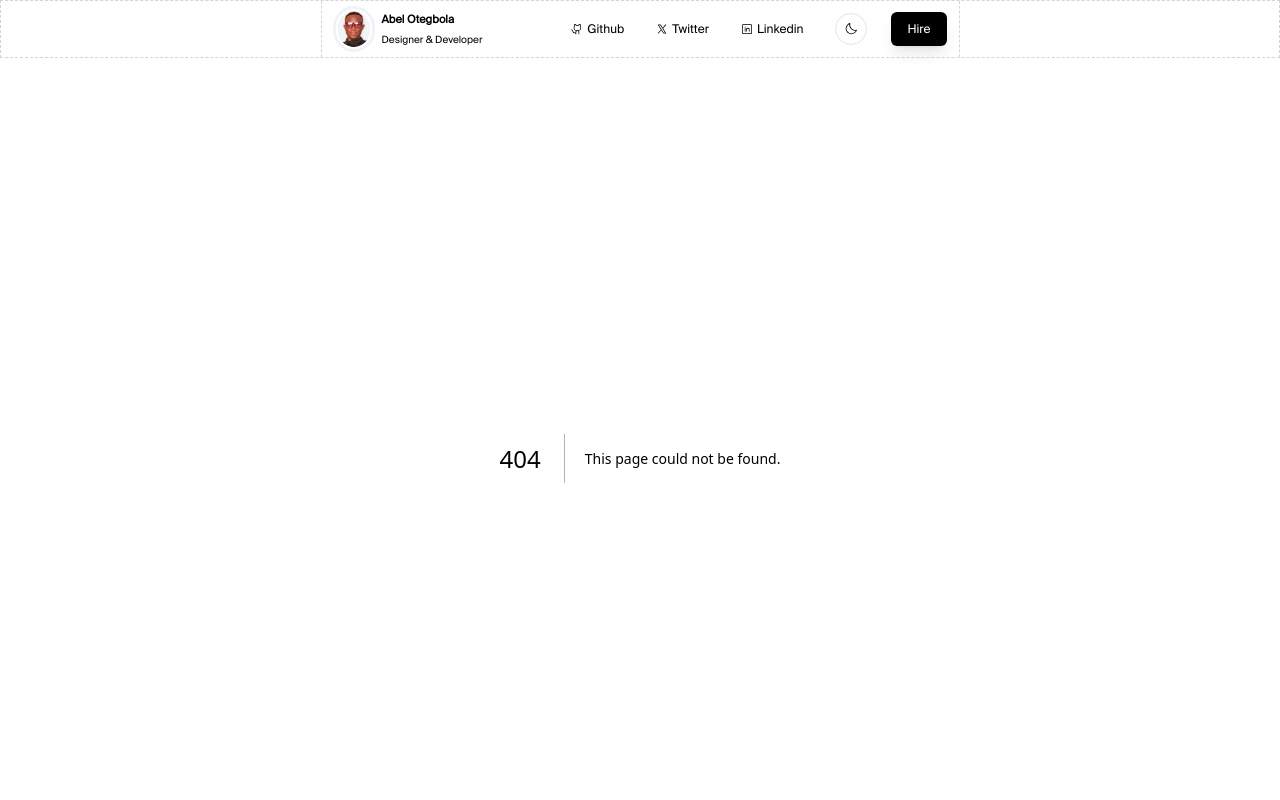
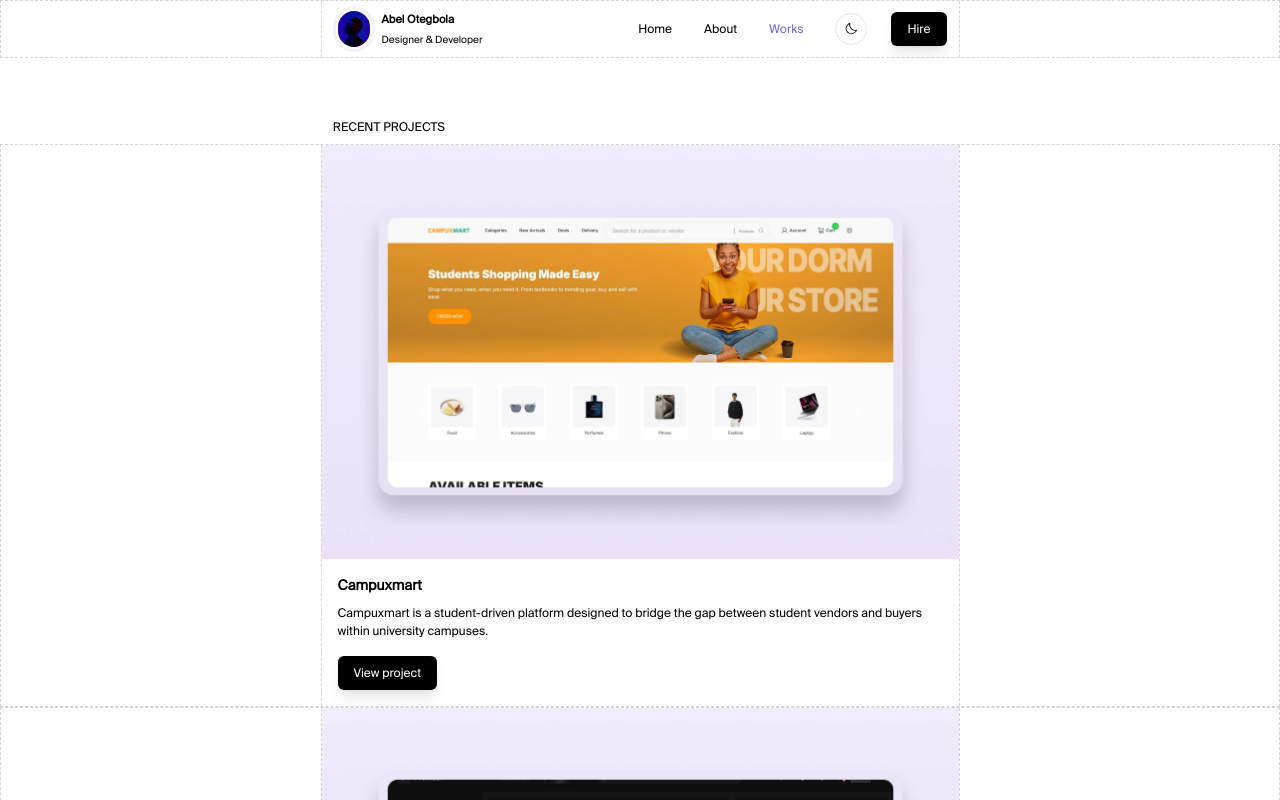
Before and after one commit to abel-otegbola/Portfolio, a Next.js app: page /works in a window 1280 px wide. Before the commit this address had no page. Shown: the top 800 px of the page. Built offline with nearby package versions, Linux system fonts and the light colour scheme.

Commit message:
feat: create about and works pages

```diff
--- /dev/null
+++ b/src/app/about/page.tsx
@@ -0,0 +1,27 @@
+'use client'
+
+import Image from "next/image"
+
+export default function Contact() {
+
+    return (
+        <main className="my-[60px] flex flex-col gap-2">
+            <p className="uppercase font-light text-[12px] xl:px-[26%] lg:px-[21%] md:px-[11%] px-4">About me</p>
+            <div className="border border-dashed border-gray-500/[0.3] xl:px-[25%] lg:px-[20%] md:px-[10%]">
+                <div className="flex gap-1 flex-col gap-2 p-3 border-x border-dashed border-gray-500/[0.3] dark:bg-black/[0.8] backdrop-blur-sm">
+                <div className="flex md:items-center md:flex-row flex-col gap-6">
+                    <Image src="/images/abel.png" alt="muse" width={220} height={220} className="object-cover bottom-0 h-full"/>
+                    <div className="flex flex-col gap-2">
+                        <p>
+                            I&apos;m Abel, a designer and developer working remotely from Nigeria. I specialize in crafting clean, user-focused digital products, from websites and web apps to intuitive interfaces and brand experiences.
+                        </p>
+                        <p>
+                            Over the years, I&apos;ve had the privilege of collaborating with startups, remote agencies, and creative teams to bring ideas to life online. Whether it&apos;s refining a marketing site or designing a product UI from the ground up, I&apos;m passionate about creating designs that are beautiful and functional.
+                        </p>
+                    </div>
+                </div>
+                </div>
+            </div>
+        </main>
+    )
+}
--- a/src/app/page.tsx
+++ b/src/app/page.tsx
@@ -31,9 +31,6 @@ export default function Home() {
                 </p>
               </div>
             </div>
-            {/* <p>
-              Over the years, I&apos;ve had the privilege of collaborating with startups, remote agencies, and creative teams to bring ideas to life online. Whether it&apos;s refining a marketing site or designing a product UI from the ground up, I&apos;m passionate about creating designs that are beautiful and functional.
-            </p> */}
 
             <div className="relative overflow-hidden line-horizontal border border-dashed border-gray-500/[0.3] xl:px-[25%] lg:px-[20%] md:px-[10%]">
 
--- /dev/null
+++ b/src/app/works/page.tsx
@@ -0,0 +1,24 @@
+'use client'
+
+import Projectcard from "@/components/projectCard/projectCard"
+import { projects } from "@/data/projects"
+
+export default function Contact() {
+
+    return (
+        <main className="my-[60px] flex flex-col gap-2">
+            <p className="uppercase font-light text-[12px] xl:px-[26%] lg:px-[21%] md:px-[11%] px-4">Recent projects</p>
+            <div className="mb-[60px]">
+                {
+                projects?.map(project => (
+                    <div key={project.id} className="relative overflow-hidden line-horizontal w-full border border-dashed border-gray-500/[0.3]">
+                    <div className="xl:px-[25%] lg:px-[20%] md:px-[10%]">
+                        <Projectcard project={project} />
+                    </div>
+                    </div>
+                ))
+                }
+            </div>
+        </main>
+    )
+}
--- a/src/components/header/header.tsx
+++ b/src/components/header/header.tsx
@@ -1,9 +1,10 @@
 'use client'
-import { GithubLogo, LinkedinLogo, Moon, Sun, XLogo } from "@phosphor-icons/react";
+import { Moon, Sun } from "@phosphor-icons/react";
 import Image from "next/image";
 import Link from "next/link";
 import { useEffect, useState } from "react";
 import Button from "../button/button";
+import { usePathname } from "next/navigation";
 
 export interface navTab {
     id: number | string,
@@ -13,6 +14,7 @@ export interface navTab {
 
 export default function Header() {
     const [theme, setTheme] = useState<string | null>("")
+    const pathname = usePathname();
 
     useEffect(() => {
       setTheme(localStorage.getItem("theme"))
@@ -30,7 +32,7 @@ export default function Header() {
 
     return (
       <div className="sticky top-0 border border-dashed border-gray-500/[0.3] z-[50]  backdrop-blur-lg">
-        <div className="flex items-center justify-between dark:text-gray dark:bg-black/[0.8] xl:mx-[25%] lg:mx-[20%] md:mx-[10%] md:py-1 md:px-3 py-3 px-3 border-x border-dashed border-gray-500/[0.3]">
+        <div className="flex items-center justify-between dark:text-gray bg-white/[0.6] dark:bg-black/[0.8] xl:mx-[25%] lg:mx-[20%] md:mx-[10%] md:py-1 md:px-3 py-3 px-3 border-x border-dashed border-gray-500/[0.3]">
             <Link href="/" className="">
                 <div className="relative flex gap-3">
                   <Image src="/images/abel.png" alt="muse" width={32} height={32} className="object-cover bottom-0 outline outline-primary/[0.09] rounded-full outline-offset-2 ml-1"/>
@@ -42,17 +44,14 @@ export default function Header() {
             </Link>
 
             <div className="flex items-center text-[12px] justify-end gap-4 relative">
-                <Link href="https://github.com/abel-otegbola" className="md:flex hidden gap-1 items-center p-2 hover:text-primary">
-                    <GithubLogo />
-                    Github
+                <Link href="/" className={`md:flex hidden gap-1 items-center p-2 hover:text-primary ${pathname === "/" ? "text-primary" : ""}`}>
+                    Home
                 </Link>
-                <Link href="https://x.com/Abel_Otegbola" className="md:flex hidden gap-1 items-center p-2 hover:text-primary">
-                    <XLogo />
-                    Twitter
+                <Link href="/about" className={`md:flex hidden gap-1 items-center p-2 hover:text-primary ${pathname === "/about" ? "text-primary" : ""}`}>
+                    About
                 </Link>
-                <Link href="https://linkedin.com/in/abel-otegbola" className="md:flex hidden gap-1 items-center p-2 hover:text-primary">
-                    <LinkedinLogo />
-                    Linkedin
+                <Link href="works" className={`md:flex hidden gap-1 items-center p-2 hover:text-primary ${pathname === "/works" ? "text-primary" : ""}`}>
+                    Works
                 </Link>
 
                 <div className="rounded-full flex items-center text-[14px] gap-6 md:p-2 md:px-2 lg:my-0 ">
```
Also changed, not shown: public/images/abel.png.
